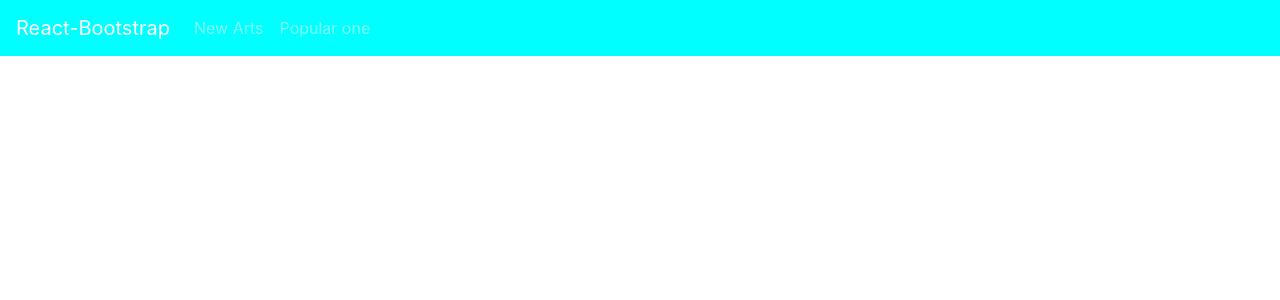
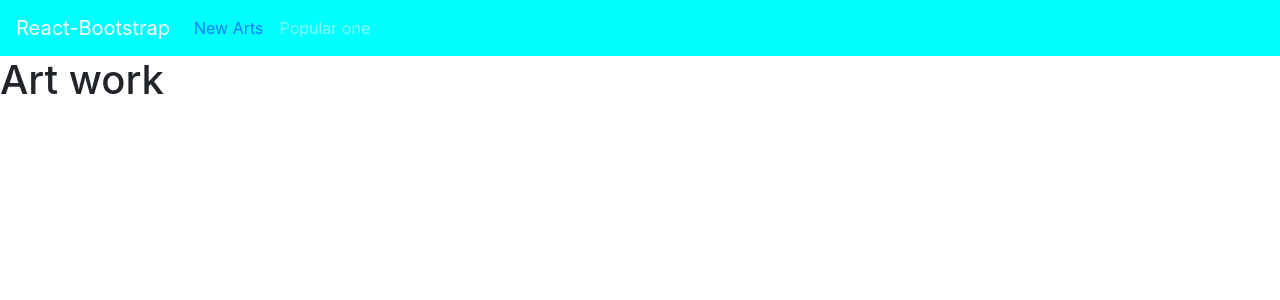
Before and after one commit to JohnRoay/Artwork-E-commerce, a React (Create React App) app: page /artwork in a window 1280 px wide. Shown: the top 300 px of the page. Built offline with nearby package versions, Linux system fonts and the light colour scheme.

Commit message:
fix react router issue with boostrap nav

```diff
--- a/package.json
+++ b/package.json
@@ -10,6 +10,7 @@
     "react": "^16.14.0",
     "react-bootstrap": "^1.3.0",
     "react-dom": "^16.14.0",
+    "react-router-dom": "^5.2.0",
     "react-scripts": "3.4.3"
   },
   "scripts": {
--- /dev/null
+++ b/src/component/ArtWork.js
@@ -0,0 +1,11 @@
+import React from 'react'
+
+function ArtWork() {
+    return (
+        <div>
+            <h1>Art work</h1>
+        </div>
+    )
+}
+
+export default ArtWork
--- a/src/component/Header.js
+++ b/src/component/Header.js
@@ -1,8 +1,11 @@
 import React from 'react'
 import {Navbar,Nav} from 'react-bootstrap'
+import {BrowserRouter as Router,Route,Switch,Link} from 'react-router-dom'
+import ArtWork from './ArtWork'
 function Header() {
     return (
         <div>
+          <Router>
             <Navbar collapseOnSelect expand="lg"  variant="dark">
   <Navbar.Brand href="#home">React-Bootstrap</Navbar.Brand>
   <Navbar.Toggle aria-controls="responsive-navbar-nav" >
@@ -10,13 +13,19 @@ function Header() {
   </Navbar.Toggle>
   <Navbar.Collapse id="responsive-navbar-nav">
     <Nav>
-      <Nav.Link href="#deets">New Arts</Nav.Link>
-      <Nav.Link eventKey={2} href="#memes">
+      <Nav.Link ><Link to="/artwork">New Arts</Link></Nav.Link>
+      <Nav.Link eventKey={2} >
         Popular one
       </Nav.Link>
     </Nav>
   </Navbar.Collapse>
 </Navbar>
+<Switch>
+  <Route path='/artwork'>
+    <ArtWork />
+  </Route>
+</Switch>
+</Router>
         </div>
     )
 }
```
Also changed, not shown: 1 other file (tests, documents, lock files or other folders).
